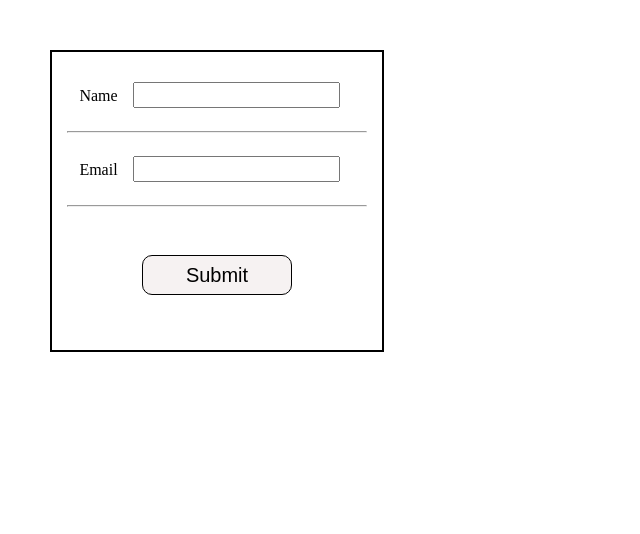
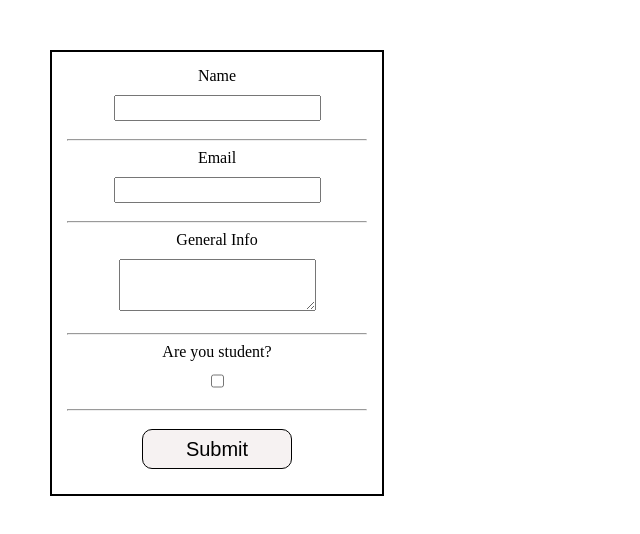
Before and after one commit to his984/tarmeez-react-course, a React (Create React App) app: page / in a window 1280 px wide. Shown: the top 534 px of the page, without its empty margins (0-640 px from the left). Built offline with nearby package versions, Linux system fonts and the light colour scheme.

Commit message:
Add textarea & checkbox to the Form

```diff
--- a/src/App.css
+++ b/src/App.css
@@ -3,7 +3,7 @@
   text-align: center;
 }
 button {
-  margin: 40px;
+  margin: 10px;
   width: 150px;
   height: 40px;
   font-size: 20px;
@@ -11,14 +11,21 @@ button {
   border: solid 1px black;
   background-color: rgba(241, 235, 235, 0.626);
 }
-input{
-  margin: 15px;
+input {
+  margin: 10px;
   height: 20px;
   font-size: 15px;
 }
-form{
-  border: solid 2px black ;
+form {
+  border: solid 2px black;
   width: 300px;
   margin: 50px;
   padding: 15px;
 }
+textarea {
+  margin: 10px;
+  padding: 10px;
+}
+label {
+  display: block;
+}
--- a/src/App.js
+++ b/src/App.js
@@ -2,7 +2,7 @@ import { useState } from "react";
 import "./App.css";
 
 function App() {
-    return (
+  return (
     <div className="App">
       <MyForm></MyForm>
     </div>
@@ -12,41 +12,56 @@ function App() {
 export default App;
 
 function MyForm() {
-  // The MyForm component which handles a simple form with name and email inputs.
-  // useState hook is used to create formInputs state and setFormInput function to update the state.
-  // The state is initialized with an object containing empty strings for "name" and "email" fields.
-  const [formInputs, setFormInput] = useState({ name: "", email: "" });
+  const [formInputs, setFormInput] = useState({
+    name: "",
+    email: "",
+    generalInfo: "",
+    isStudent: false,
+  });
+  //
+  function handleCheckBoxChanged(event) {
+    setFormInput({ ...formInputs, isStudent: event.target.checked });
+  }
 
   return (
     <form
       onSubmit={(e) => {
-        e.preventDefault(); // Prevent the default form submission behavior to avoid page reload.
-        console.log(formInputs); // Log the formInputs state to the console when the form is submitted.
+        e.preventDefault();
+        console.log(formInputs);
       }}
     >
-      {/* Label for the "name" input field */}
       <label>Name</label>
-      {/* Input field for the "name" value */}
       <input
-        value={formInputs.name} // Set the value of the input to the "name" property from the formInputs state.
+        value={formInputs.name}
         onChange={(event) => {
-          // Update the formInputs state when the user types into the input.
-          // Spread the current formInputs state and update only the "name" property.
           setFormInput({ ...formInputs, name: event.target.value });
         }}
       />
       <hr></hr>
-      {/* Label for the "email" input field */}
+
       <label>Email</label>
-      {/* Input field for the "email" value */}
+
       <input
-        value={formInputs.email} // Set the value of the input to the "email" property from the formInputs state.
+        value={formInputs.email}
         onChange={(event) => {
-          // Update the formInputs state when the user types into the input.
-          // Spread the current formInputs state and update only the "email" property.
           setFormInput({ ...formInputs, email: event.target.value });
         }}
       />
+      <hr></hr>
+      <label>General Info</label>
+      <textarea
+        value={formInputs.generalInfo}
+        onChange={(event) => {
+          setFormInput({ ...formInputs, generalInfo: event.target.value });
+        }}
+      />
+      <hr></hr>
+      <label>Are you student?</label>
+      <input
+        type="checkbox"
+        checked={formInputs.isStudent}
+        onChange={handleCheckBoxChanged}
+      ></input>
       <hr></hr>
       <button type="submit">Submit</button>
     </form>
```
